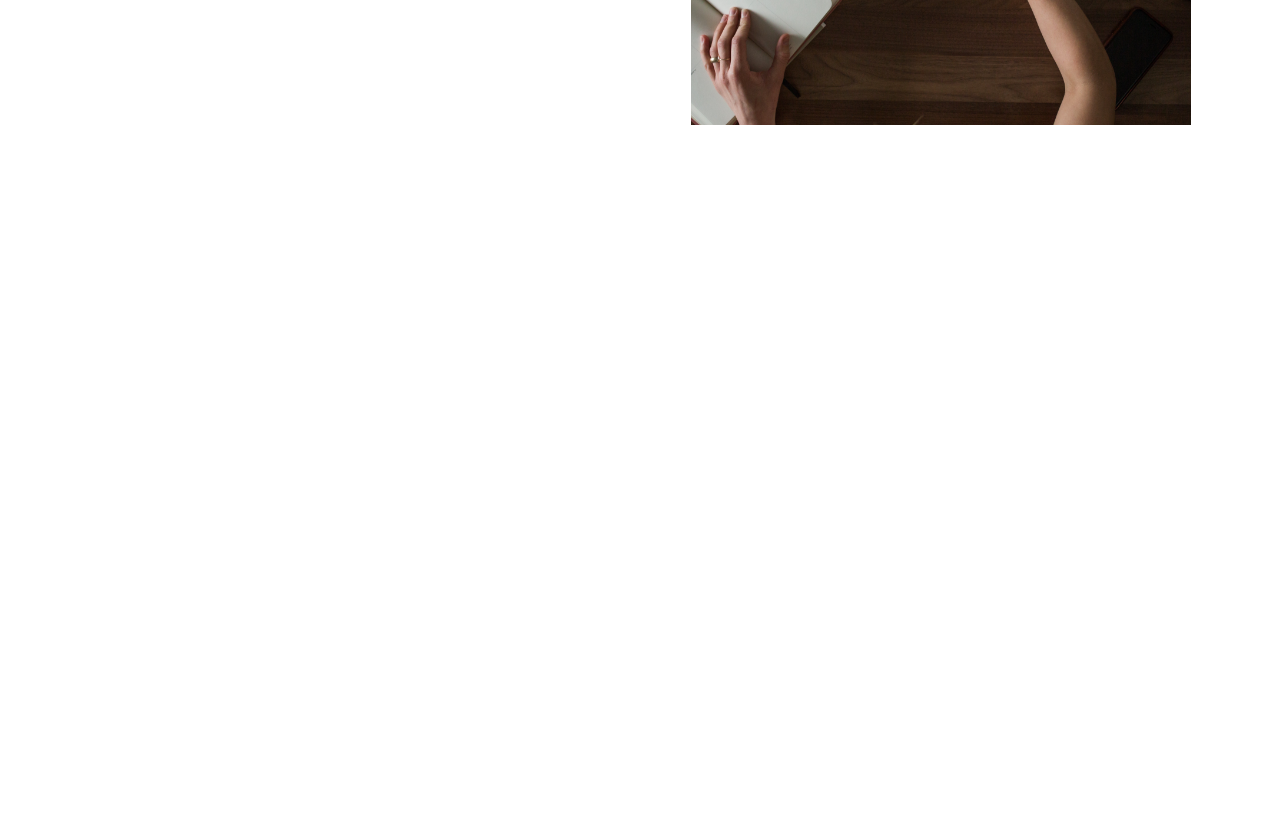
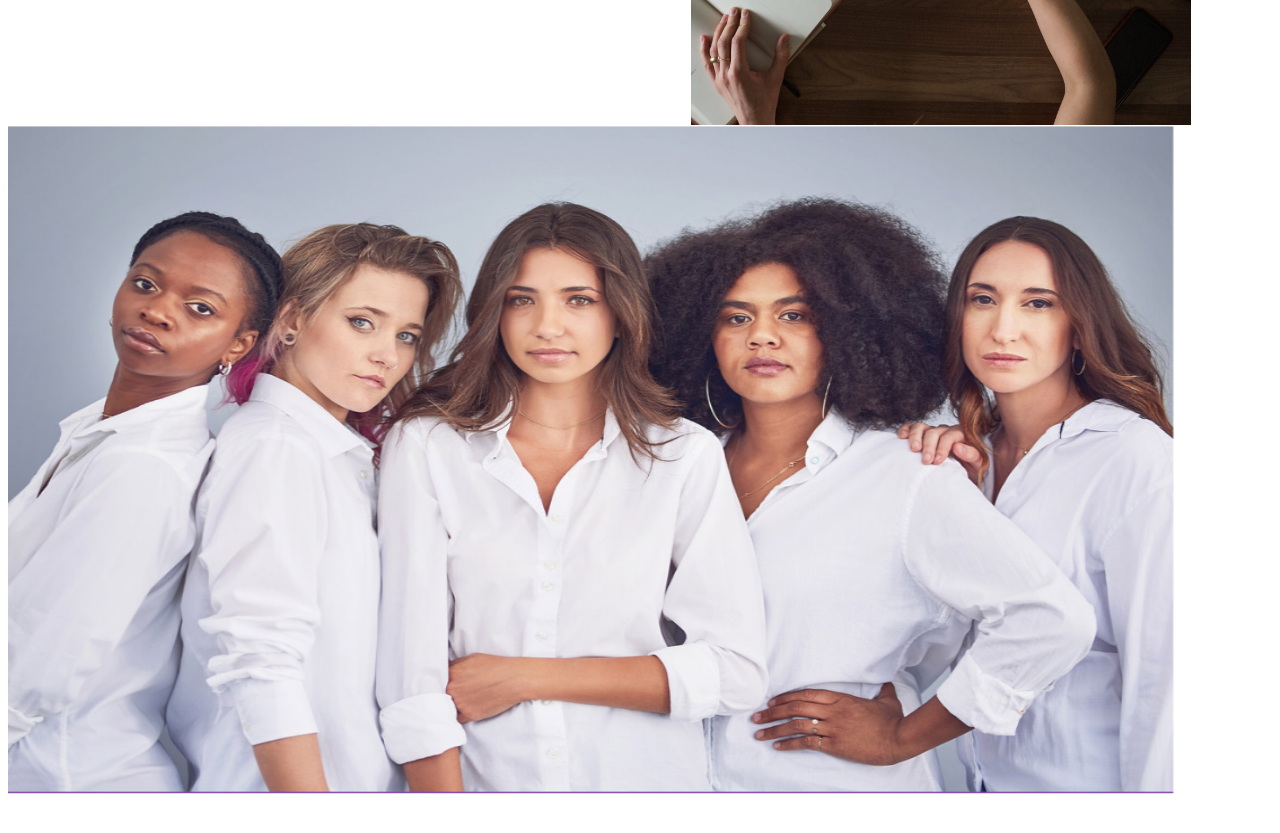
Before and after one commit to Hieu-Ma/pansuit, an Angular app in the folder pansuit/: page / in a window 1280 px wide. Shown: the part 2320-3153 px from the top of the page. Before the commit the page ends 2453 px from the top, so only its background shows below. Built offline with nearby package versions, Linux system fonts and the light colour scheme.

Commit message:
added group picture

```diff
--- a/pansuit/src/app/about-us/about-us.component.css
+++ b/pansuit/src/app/about-us/about-us.component.css
@@ -68,7 +68,6 @@
    "text2 pic2";
    justify-items: flex-start;
    align-items: center;
-   /* width: 1150px; */
    width: 1190px;
    column-gap: 102px;
    row-gap: 240px;
@@ -113,3 +112,9 @@
    width: 500px;
    height: 500px;
 }
+
+/* Sizing for women group photo */
+
+#about-us__group-photo {
+
+}
--- a/pansuit/src/app/about-us/about-us.component.html
+++ b/pansuit/src/app/about-us/about-us.component.html
@@ -1,7 +1,7 @@
 <div id="about-us">
    <div id="about-us__meet">
       <div id="about-us__meet__img">
-         <img src="../../assets/images/Group 604.png" style='height: 100%; width: 100%; object-fit: contain'/>
+         <img src="../../assets/images/Group 604.png" alt="3 women talking" style='height: 100%; width: 100%; object-fit: contain'/>
          <h1>Meet Pansuit Professionals</h1>
       </div>
    </div>
@@ -31,7 +31,5 @@
             <div id="about-us__grid__4"></div>
       </div>
    </div>
-   <div id="">
-
-   </div>
+   <img id="about-us__group-photo" alt="women group photo" src="../../assets/images/MaskGroup5.png">
 </div>
```
Also changed, not shown: pansuit/src/assets/images/MaskGroup5.png (added), 1 other file (tests, documents, lock files or other folders).
